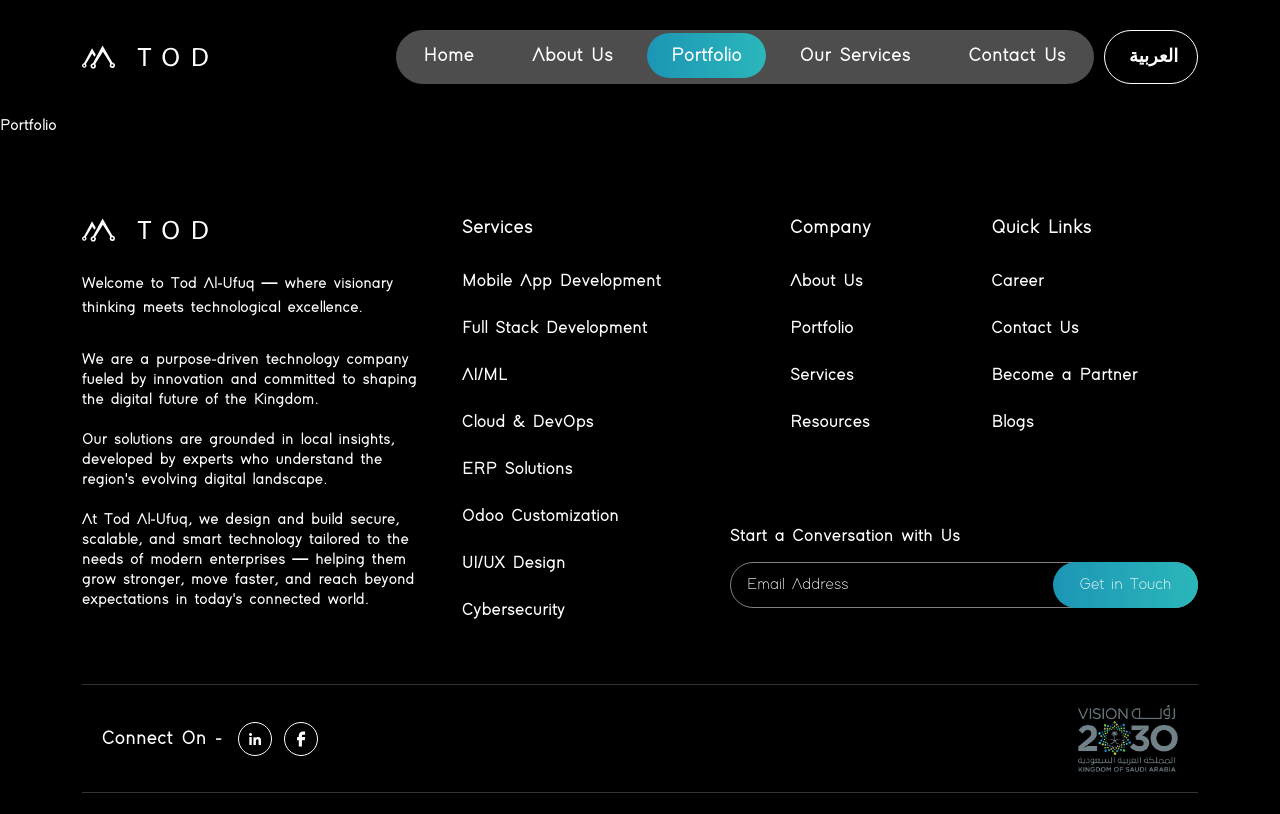
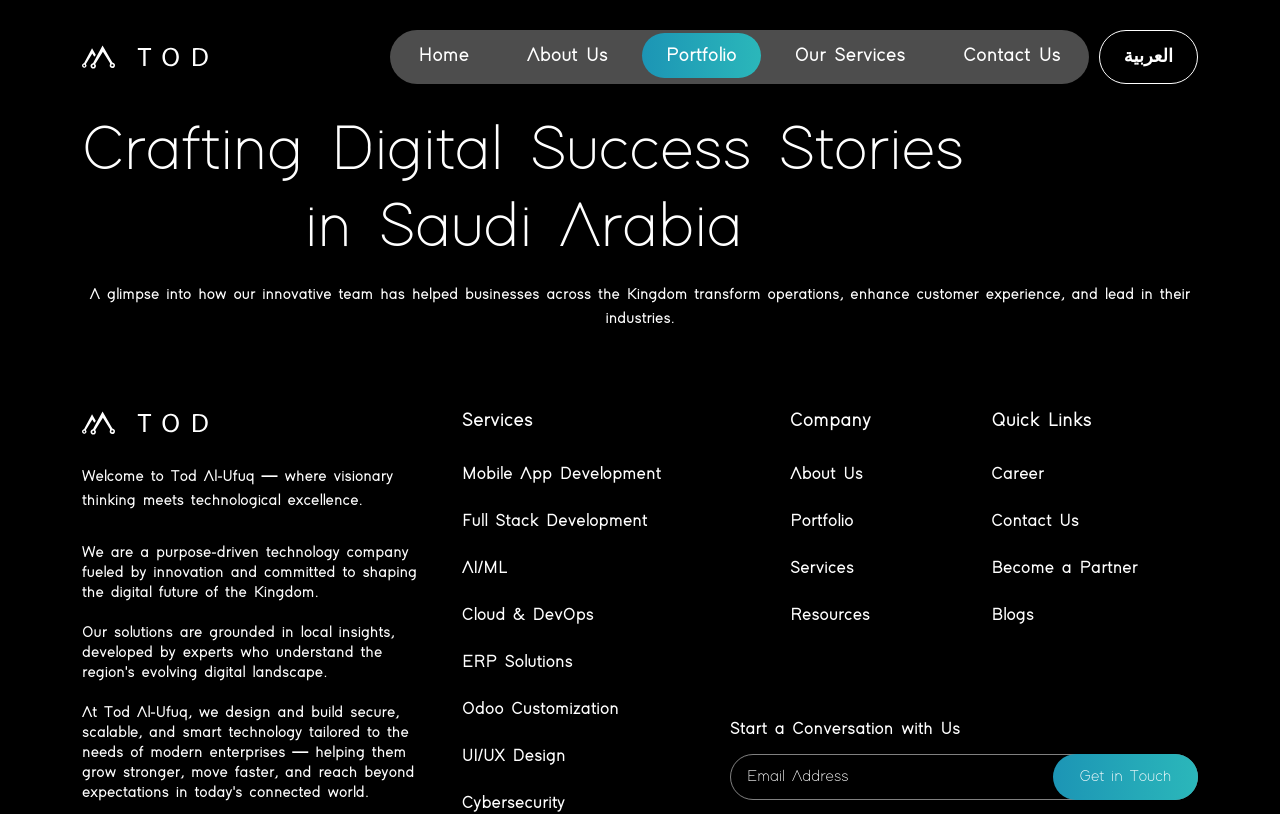
Before and after one commit to Ismail-n/Tcenda-website, a Next.js app: page /portfolio in a window 1280 px wide. Shown: the top 814 px of the page. Built offline with nearby package versions, Linux system fonts and the light colour scheme.

Commit message:
Refactor code

```diff
--- /dev/null
+++ b/src/components/portfolio/TopSection.jsx
@@ -0,0 +1,26 @@
+import React from "react";
+import { Container } from "react-bootstrap";
+import { useTranslation } from "react-i18next";
+
+const TopSection = () => {
+  const { t } = useTranslation();
+
+  return (
+    <section className="top_section">
+      <Container>
+        <div className="top_row">
+          <h1 className="top_section_title text-center">
+            {t("Crafting Digital Success Stories in Saudi Arabia")}
+          </h1>
+          <p className="top_section_sub_title text-center">
+            {t(
+              "A glimpse into how our innovative team has helped businesses across the Kingdom transform operations, enhance customer experience, and lead in their industries."
+            )}
+          </p>
+        </div>
+      </Container>
+    </section>
+  );
+};
+
+export default TopSection;
--- a/src/pages/portfolio.jsx
+++ b/src/pages/portfolio.jsx
@@ -1,9 +1,19 @@
-import React from 'react'
+import TopSection from "@/components/portfolio/TopSection";
+import SEO from "@/components/SEO";
+import React from "react";
 
 const Portfolio = () => {
   return (
-    <div>Portfolio</div>
-  )
-}
+    <>
+      <SEO
+        title="Portfolio"
+        description="Explore our portfolio at TOD — a showcase of innovative web projects, creative UI/UX designs, and cutting-edge digital solutions crafted with precision and passion."
+      />
+      <main className="portfolio">
+        <TopSection />
+      </main>
+    </>
+  );
+};
 
-export default Portfolio
+export default Portfolio;
--- a/src/styles/style.scss
+++ b/src/styles/style.scss
@@ -39,7 +39,7 @@
       padding: 0 24px;
       text-align: center;
       height: 54px;
-      width: 94px;
+      min-width: 94px;
     }
   }
 }
@@ -622,3 +622,8 @@
     }
   }
 }
+
+// PORTFOLIO
+.portfolio {
+
+}
```
